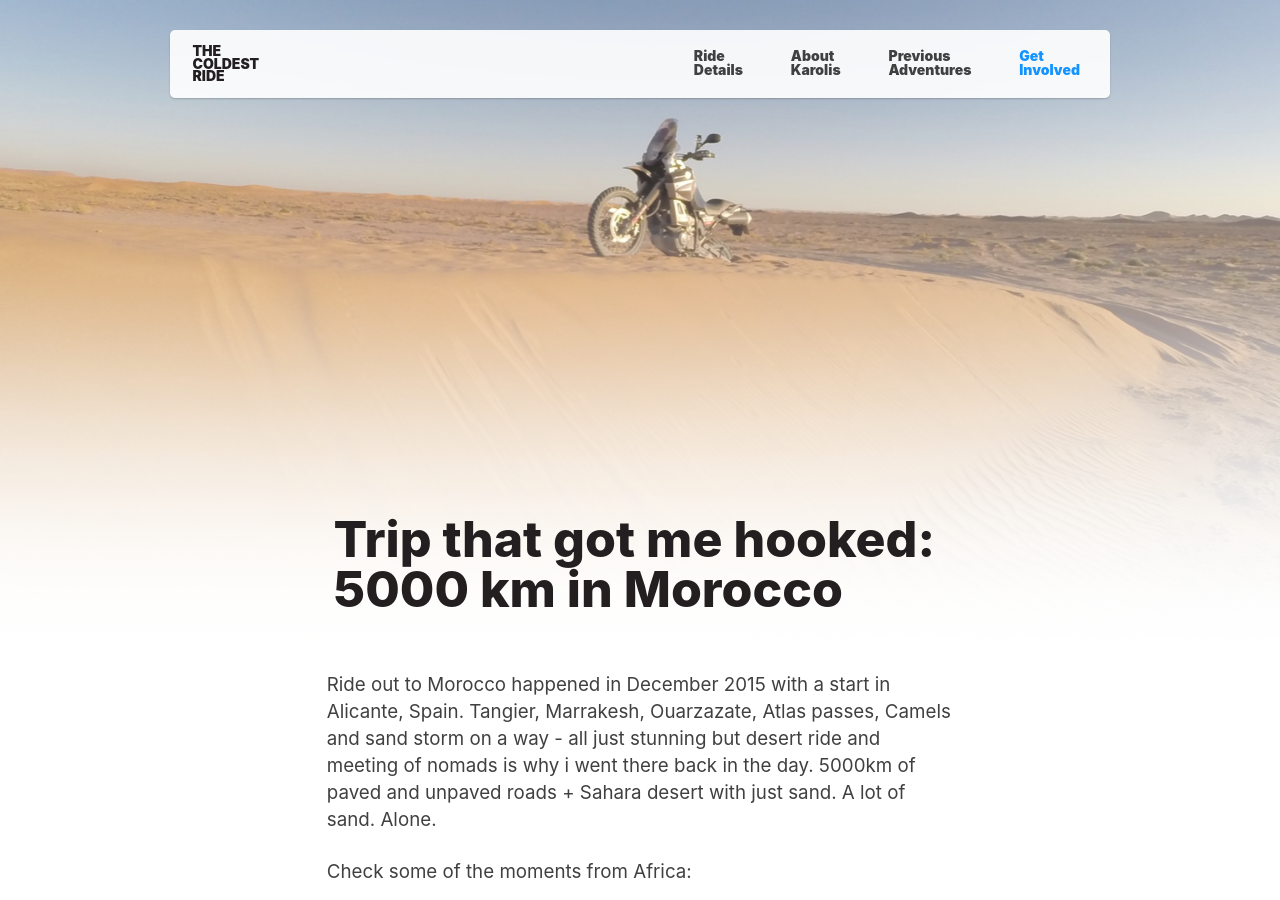
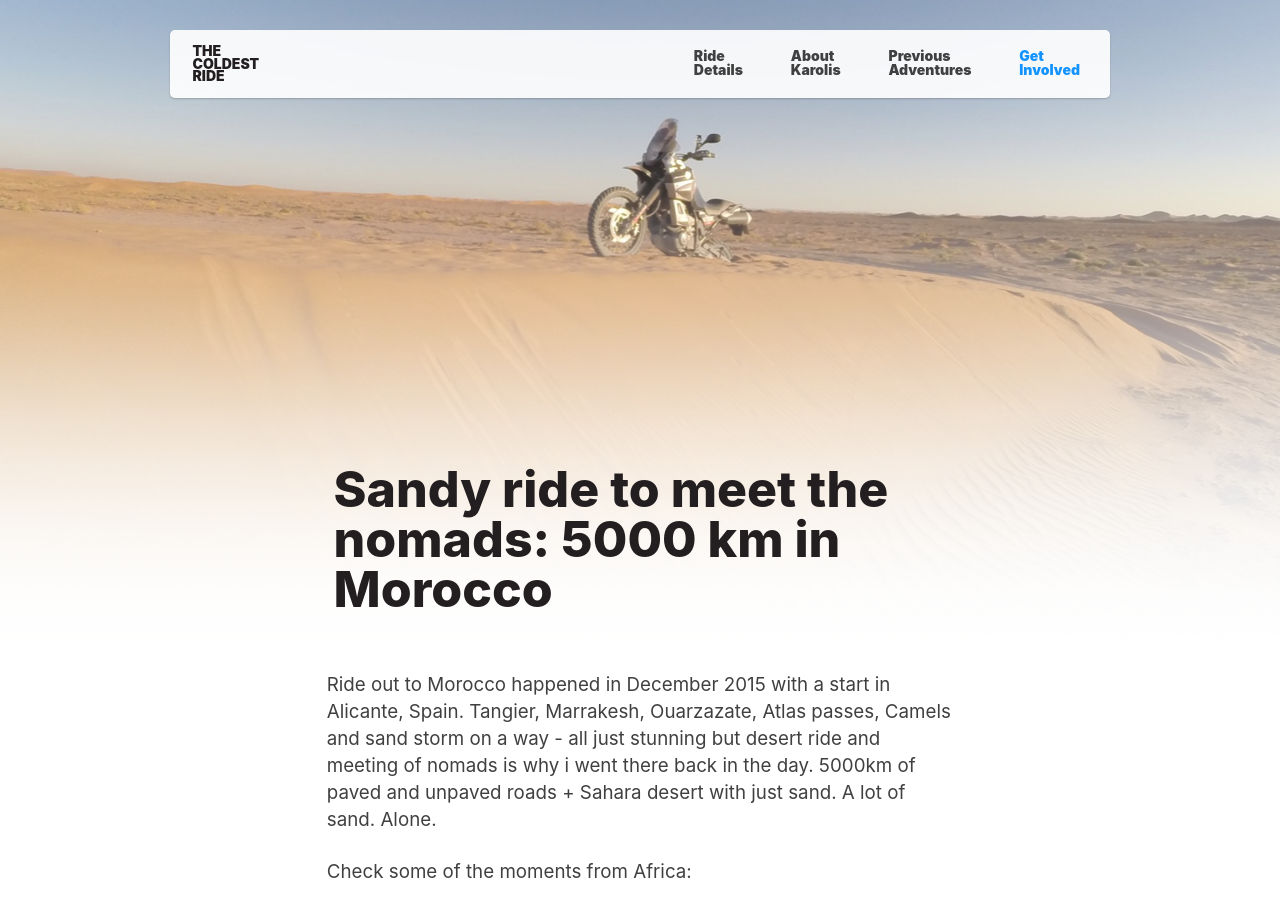
Before and after one commit to karolismieliauskas/thecoldestride.com, a Jekyll site: the page built from pages/morocco.html, in a window 1280 px wide and 900 px high. Built offline with Jekyll 4.4.1, drawn with Linux system fonts in a browser that asks for light colours.

Commit message:
Update morocco.yml

```diff
--- a/_data/morocco.yml
+++ b/_data/morocco.yml
@@ -1,5 +1,5 @@
 hero:
-  title: "Trip that got me hooked: 5000 km in Morocco"
+  title: "Sandy ride to meet the nomads: 5000 km in Morocco"
 body: |
   Ride out to Morocco happened in December 2015 with a start in Alicante, Spain. Tangier, Marrakesh, Ouarzazate, Atlas passes, Camels and sand storm on a way - all just stunning but desert ride and meeting of nomads is why i went there back in the day. 5000km of paved and unpaved roads + Sahara desert with just sand. A lot of sand. Alone.
 
```
